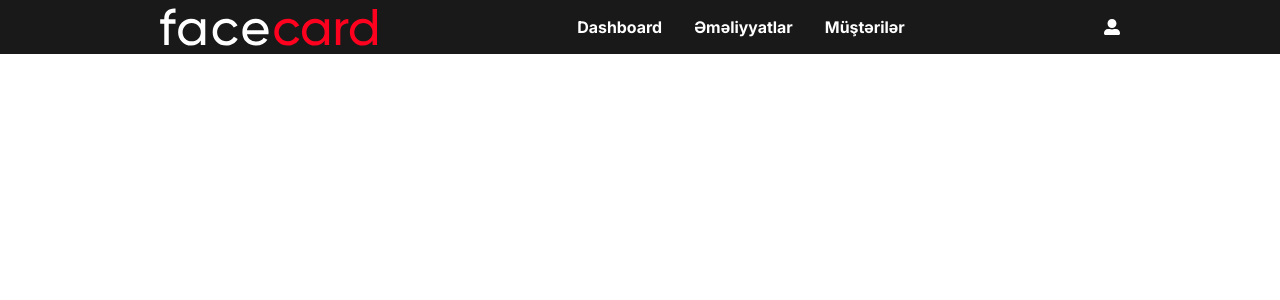
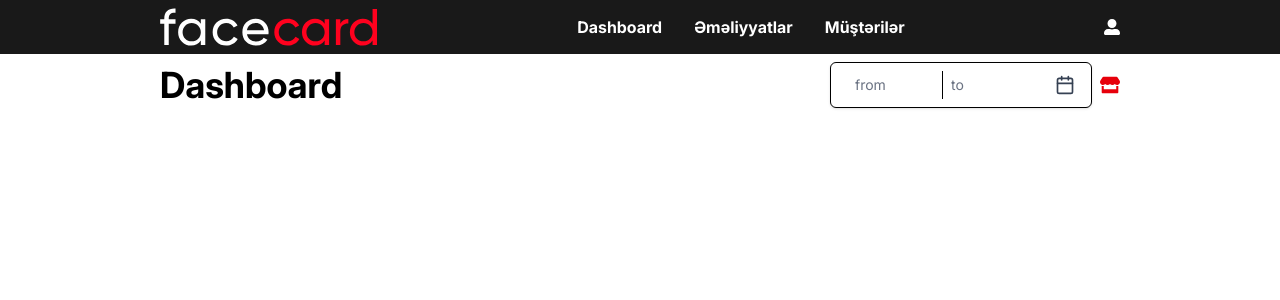
Before and after one commit to Shookrun/face-card, a React (Vite) app: page / in a window 1280 px wide. Shown: the top 300 px of the page. Built offline with nearby package versions, Linux system fonts and the light colour scheme; sample sign-in values are in the browser's storage.

Commit message:
dashboard-range-picker and dashboard-panel completed

```diff
--- a/package.json
+++ b/package.json
@@ -11,7 +11,9 @@
   },
   "dependencies": {
     "@tailwindcss/vite": "^4.1.4",
+    "date-fns": "^4.1.0",
     "react": "^19.0.0",
+    "react-datepicker": "^8.3.0",
     "react-dom": "^19.0.0",
     "react-icons": "^5.5.0",
     "react-router-dom": "^7.5.0",
--- a/src/components/Navbar.jsx
+++ b/src/components/Navbar.jsx
@@ -4,7 +4,7 @@ import { FaUserAlt } from "react-icons/fa";
 
 const Navbar = () => {
   return (
-    <div className='bg-[#191919] flex justify-between container mx-auto  items-center py-2 px-40'>
+    <div className='bg-[#191919] flex justify-between items-center  container mx-auto  py-2 px-40'>
       <img src="/logo.svg" alt="" />
       <div className='flex items-center text-[#FFFFFF] gap-8 font-bold'>
         <Link>Dashboard</Link>
--- /dev/null
+++ b/src/components/dashboard-panel/index.jsx
@@ -0,0 +1,16 @@
+import React from 'react'
+import 'react-datepicker/dist/react-datepicker.css';
+import DateRangePicker from '../date-range-picker'
+
+const DashboardPanel = () => {
+  return (
+    <div className='container mx-auto  py-2 px-40 flex items-center justify-between'>
+        <h2 className='text-4xl font-bold'>Dashboard</h2>
+        <DateRangePicker/>
+        {/* <input type="date"  />
+        <input type="date" /> */}
+    </div>
+  )
+}
+
+export default DashboardPanel
--- /dev/null
+++ b/src/components/date-range-picker/index.jsx
@@ -0,0 +1,42 @@
+import 'react-datepicker/dist/react-datepicker.css';
+import { useState } from "react";
+import DatePicker from "react-datepicker";
+import { FiCalendar } from "react-icons/fi";
+import { FaStore } from "react-icons/fa";
+
+export default function DateRangePicker() {
+  const [startDate, setStartDate] = useState(null);
+  const [endDate, setEndDate] = useState(null);
+
+  return (
+  <div className='flex items-center gap-2'>
+      <div className="flex items-center border rounded-md px-4 py-2 shadow-sm w-fit space-x-4 bg-white">
+      <div className="flex items-center divide-x">
+        <DatePicker
+          selected={startDate}
+          onChange={(date) => setStartDate(date)}
+          selectsStart
+          startDate={startDate}
+          endDate={endDate}
+          placeholderText="from"
+          className="outline-none border-r px-2 py-1 text-sm placeholder-gray-500 w-24"
+        />
+        <DatePicker
+          selected={endDate}
+          onChange={(date) => setEndDate(date)}
+          selectsEnd
+          startDate={startDate}
+          endDate={endDate}
+          minDate={startDate}
+          placeholderText="to"
+          className="outline-none px-2 py-1 text-sm placeholder-gray-500 w-24"
+        />
+      </div>
+      <div className="flex items-center space-x-2">
+        <FiCalendar className="w-5 h-5 text-gray-700" />
+      </div>
+    </div>
+        <FaStore className="w-5 h-5 text-red-600" />
+  </div>
+  );
+}
--- a/src/pages/Home.jsx
+++ b/src/pages/Home.jsx
@@ -2,6 +2,7 @@ import React from 'react'
 import { useAuth } from '../context/AuthContext'
 import { useNavigate } from 'react-router-dom'
 import Navbar from '../components/Navbar'
+import DashboardPanel from '../components/dashboard-panel'
 
 const Home = () => {
     const {logout} = useAuth()
@@ -14,6 +15,7 @@ const Home = () => {
   return (
     <div className="">
       <Navbar/>
+      <DashboardPanel/>
   </div>
   )
 }
```
Also changed, not shown: 1 other file (tests, documents, lock files or other folders).
